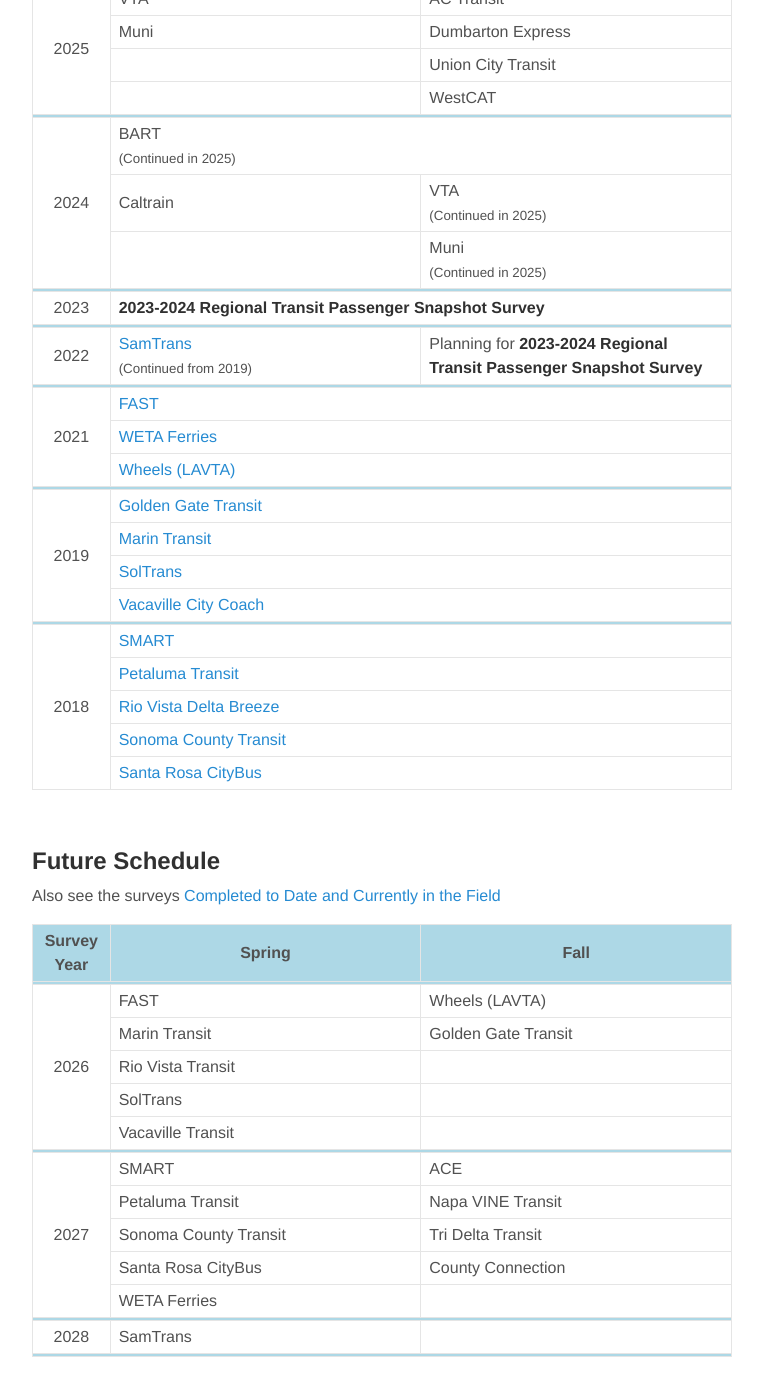
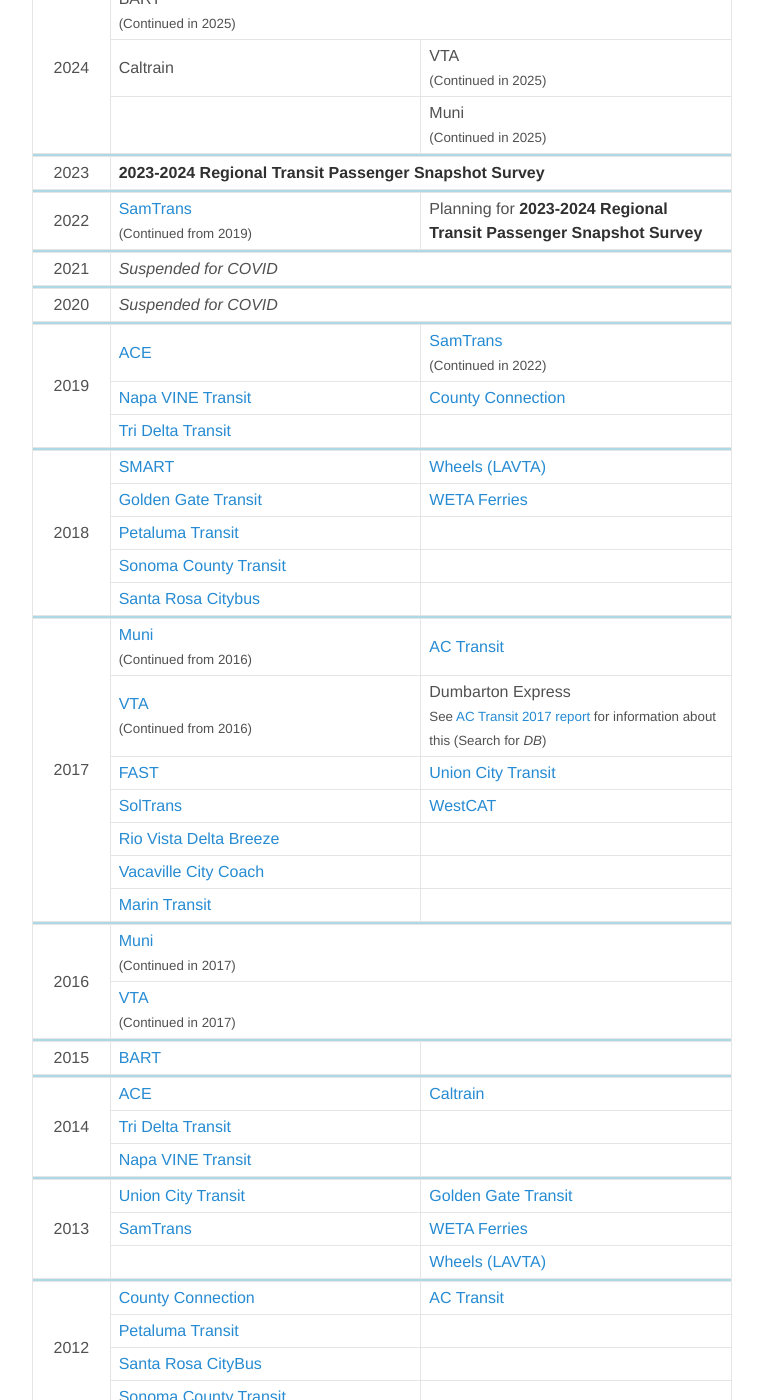
Before and after one commit to BayAreaMetro/transit-passenger-surveys, a Jekyll site: the page built from schedule.md, in a window 1280 px wide and 1400 px high, scrolled down 434 px. Shown: the whole window, without its empty margins (144-907 px from the left). Built offline with Jekyll 4.4.1, drawn with Linux system fonts in a browser that asks for light colours; nearby versions of some CDN libraries; library files that are not in the unit come from our copies; some of the changed text lies outside the part shown.

Commit message:
Reverting to check format

```diff
--- a/schedule.md
+++ b/schedule.md
@@ -19,24 +19,6 @@
  </tr></thead>
  <tbody>
   <tr>
-    <td rowspan="4" style="text-align:center; vertical-align:middle;">2025</td>
-    <td>VTA</td>
-    <td>AC Transit</td>
-  </tr>
-  <tr>
-    <td>Muni</td>
-    <td>Dumbarton Express</td>
-  </tr>
-  <tr>
-    <td></td>
-    <td>Union City Transit</td>
-  </tr>
-  <tr>
-    <td></td>
-    <td>WestCAT</td>
-  </tr>
-  <tr><td colspan="3" style="height:0px; background-color:lightblue; padding:1px"></td></tr>
-  <tr>
     <td rowspan="3" style="text-align:center; vertical-align:middle;">2024</td>
     <td colspan="2">BART<br /><small>(Continued in 2025)</small></td>
   </tr>
@@ -48,59 +30,154 @@
     <td></td>
     <td>Muni<br /><small>(Continued in 2025)</small></td>
   </tr>
-  <tr><td colspan="3" style="height:0px; background-color:lightblue; padding:1px"></td></tr>
+  <tr><td colspan="3" style="height=0px; background-color:lightblue; padding:1px"></td></tr>
   <tr>
     <td style="text-align:center; vertical-align:middle;">2023</td>
     <td colspan="2"><strong>2023-2024 Regional Transit Passenger Snapshot Survey</strong></td>
   </tr>
-  <tr><td colspan="3" style="height:0px; background-color:lightblue; padding:1px"></td></tr>
+  <tr><td colspan="3" style="height=0px; background-color:lightblue; padding:1px"></td></tr>
   <tr>
     <td style="text-align:center; vertical-align:middle;">2022</td>
     <td><a href="https://mtcdrive.box.com/v/transit-survey-samtrans-2022">SamTrans</a><br /><small>(Continued from 2019)</small></td>
     <td>Planning for <strong>2023-2024 Regional Transit Passenger Snapshot Survey</strong></td>
   </tr>
-  <tr><td colspan="3" style="height:0px; background-color:lightblue; padding:1px"></td></tr>
+  <tr><td colspan="3" style="height=0px; background-color:lightblue; padding:1px"></td></tr>
   <tr>
-    <td rowspan="3" style="text-align:center; vertical-align:middle;">2021</td>
-    <td colspan="2"><a href="https://mtcdrive.box.com/v/2021-Transit-Survey-Fairfield">FAST</a></td>
+    <td style="text-align:center; vertical-align:middle">2021</td>
+    <td colspan="2"><em>Suspended for COVID</em></td>
+  </tr>
+  <tr><td colspan="3" style="height=0px; background-color:lightblue; padding:1px"></td></tr>
+  <tr>
+    <td style="text-align:center; vertical-align:middle">2020</td>
+    <td colspan="2"><em>Suspended for COVID</em></td>
+  </tr>
+  <tr><td colspan="3" style="height=0px; background-color:lightblue; padding:1px"></td></tr>
+  <tr>
+    <td rowspan="3" style="text-align:center; vertical-align:middle">2019</td>
+    <td><a href="https://mtcdrive.box.com/v/transit-survey-ace-2019">ACE</a></td>
+    <td><a href="https://mtcdrive.box.com/v/transit-survey-samtrans-2022">SamTrans</a><br /><small>(Continued in 2022)</small></td>
   </tr>
   <tr>
-    <td colspan="2"><a href="https://mtcdrive.box.com/v/2021-Transit-Survey-WETA">WETA Ferries</a></td>
+    <td><a href="https://mtcdrive.box.com/v/transit-survey-napa-vine-2019">Napa VINE Transit</a></td>
+    <td><a href="https://mtcdrive.box.com/v/transit-survey-countyconn-2019">County Connection</a></td>
   </tr>
   <tr>
-    <td colspan="2"><a href="https://mtcdrive.box.com/v/2021-Transit-Survey-Wheels">Wheels (LAVTA)</a></td>
+    <td><a href="https://mtcdrive.box.com/v/transit-survey-tri-delta-2019">Tri Delta Transit</a></td>
+    <td></td>
   </tr>
-  <tr><td colspan="3" style="height:0px; background-color:lightblue; padding:1px"></td></tr>
+  <tr><td colspan="3" style="height=0px; background-color:lightblue; padding:1px"></td></tr>
   <tr>
-    <td rowspan="4" style="text-align:center; vertical-align:middle;">2019</td>
-    <td colspan="2"><a href="https://mtcdrive.box.com/v/2019-Transit-Survey-GGT">Golden Gate Transit</a></td>
+    <td rowspan="5" style="text-align:center; vertical-align:middle">2018</td>
+    <td><a href="https://mtcdrive.box.com/v/transit-survey-smart-2018">SMART</a></td>
+    <td><a href="https://mtcdrive.box.com/v/transit-survey-lavta-2018">Wheels (LAVTA)</a></td>
   </tr>
   <tr>
-    <td colspan="2"><a href="https://mtcdrive.box.com/v/2019-Transit-Survey-MarinTransit">Marin Transit</a></td>
+    <td><a href="https://mtcdrive.box.com/v/transit-survey-ggt-2018">Golden Gate Transit</a></td>
+    <td><a href="https://mtcdrive.box.com/v/transit-survey-weta-2018">WETA Ferries</a></td>
   </tr>
   <tr>
-    <td colspan="2"><a href="https://mtcdrive.box.com/v/2019-Transit-Survey-SolTrans">SolTrans</a></td>
+    <td><a href="https://mtcdrive.box.com/v/transit-survey-petaluma-2018">Petaluma Transit</a></td>
+    <td></td>
   </tr>
   <tr>
-    <td colspan="2"><a href="https://mtcdrive.box.com/v/2019-Transit-Survey-Vacaville">Vacaville City Coach</a></td>
-  </tr>
-  <tr><td colspan="3" style="height:0px; background-color:lightblue; padding:1px"></td></tr>
-  <tr>
-    <td rowspan="5" style="text-align:center; vertical-align:middle;">2018</td>
-    <td colspan="2"><a href="https://mtcdrive.box.com/v/2018-Transit-Survey-SMART">SMART</a></td>
+    <td><a href="https://mtcdrive.box.com/v/transit-survey-sonoma-2018">Sonoma County Transit</a></td>
+    <td></td>
   </tr>
   <tr>
-    <td colspan="2"><a href="https://mtcdrive.box.com/v/2018-Transit-Survey-Petaluma">Petaluma Transit</a></td>
+    <td><a href="https://mtcdrive.box.com/v/transit-survey-santa-rosa-2018">Santa Rosa Citybus</a></td>
+    <td></td>
+  </tr>
+  <tr><td colspan="3" style="height=0px; background-color:lightblue; padding:1px"></td></tr>
+  <tr>
+    <td rowspan="7" style="text-align:center; vertical-align:middle">2017</td>
+    <td><a href="https://mtcdrive.box.com/v/transit-survey-muni-2017">Muni</a><br /><small>(Continued from 2016)</small></td>
+    <td><a href="https://mtcdrive.box.com/v/transit-survey-actransit-2017">AC Transit</a></td>
   </tr>
   <tr>
-    <td colspan="2"><a href="https://mtcdrive.box.com/v/2018-Transit-Survey-RioVista">Rio Vista Delta Breeze</a></td>
+    <td><a href="https://mtcdrive.box.com/v/transit-survey-vta-2017">VTA</a><br /><small>(Continued from 2016)</small></td>
+    <td>Dumbarton Express<br /><small>See <a href="https://mtcdrive.box.com/v/transit-survey-actransit-2017">AC Transit 2017 report</a> for information about this (Search for <em>DB</em>)</small></td>
   </tr>
   <tr>
-    <td colspan="2"><a href="https://mtcdrive.box.com/v/2018-Transit-Survey-SCT">Sonoma County Transit</a></td>
+    <td><a href="https://mtcdrive.box.com/v/transit-survey-fast-2017">FAST</a></td>
+    <td><a href="https://mtcdrive.box.com/v/transit-survey-union-city-2017">Union City Transit</a></td>
   </tr>
   <tr>
-    <td colspan="2"><a href="https://mtcdrive.box.com/v/2018-Transit-Survey-SantaRosa">Santa Rosa CityBus</a></td>
+    <td><a href="https://mtcdrive.box.com/v/transit-survey-soltrans-2017">SolTrans</a></td>
+    <td><a href="https://mtcdrive.box.com/v/transit-survey-westcat-2017">WestCAT</a></td>
   </tr>
+  <tr>
+    <td><a href="https://mtcdrive.box.com/v/transit-survey-breeze-2017">Rio Vista Delta Breeze</a></td>
+    <td></td>
+  </tr>
+  <tr>
+    <td><a href="https://mtcdrive.box.com/v/transit-survey-city-coach-2017">Vacaville City Coach</a></td>
+    <td></td>
+  </tr>
+  <tr>
+    <td><a href="https://mtcdrive.box.com/v/transit-survey-marin-2017">Marin Transit</a></td>
+    <td></td>
+  </tr>
+  <tr><td colspan="3" style="height=0px; background-color:lightblue; padding:1px"></td></tr>
+  <tr>
+    <td rowspan="2" style="text-align:center; vertical-align:middle">2016</td>
+    <td colspan="2"><a href="https://mtcdrive.box.com/v/transit-survey-muni-2017">Muni</a><br /><small>(Continued in 2017)</small></td>
+  </tr>
+  <tr>
+    <td colspan="2"><a href="https://mtcdrive.box.com/v/transit-survey-vta-2017">VTA</a><br /><small>(Continued in 2017)</small></td>
+  </tr>
+  <tr><td colspan="3" style="height=0px; background-color:lightblue; padding:1px"></td></tr>
+  <tr>
+    <td style="text-align:center; vertical-align:middle">2015</td>
+    <td><a href="https://www.bart.gov/about/reports/profile">BART</a></td>
+    <td></td>
+  </tr>
+  <tr><td colspan="3" style="height=0px; background-color:lightblue; padding:1px"></td></tr>
+  <tr>
+    <td rowspan="3" style="text-align:center; vertical-align:middle">2014</td>
+    <td><a href="https://mtcdrive.box.com/v/transit-survey-ACE-2014">ACE</a></td>
+    <td><a href="https://mtcdrive.box.com/v/transit-survey-caltrain-2014">Caltrain</a></td>
+  </tr>
+  <tr>
+    <td><a href="https://mtcdrive.box.com/v/transit-survey-tri-delta-2014">Tri Delta Transit</a></td>
+    <td></td>
+  </tr>
+  <tr>
+    <td><a href="https://mtcdrive.box.com/v/transit-survey-napa-vine-2014">Napa VINE Transit</a></td>
+    <td></td>
+  </tr>
+  <tr><td colspan="3" style="height=0px; background-color:lightblue; padding:1px"></td></tr>
+  <tr>
+    <td rowspan="3" style="text-align:center; vertical-align:middle">2013</td>
+    <td><a href="https://mtcdrive.box.com/v/transit-survey-union-city-2013">Union City Transit</a></td>
+    <td><a href="https://mtcdrive.box.com/v/transit-survey-ggt-2013">Golden Gate Transit</a></td>
+  </tr>
+  <tr>
+    <td><a href="https://mtcdrive.box.com/v/transit-survey-samtrans-2013">SamTrans</a></td>
+    <td><a href="https://mtcdrive.box.com/v/transit-survey-weta-2013">WETA Ferries</a></td>
+  </tr>
+  <tr>
+    <td></td>
+    <td><a href="https://mtcdrive.box.com/v/transit-survey-lavta-2013">Wheels (LAVTA)</a></td>
+  </tr>
+  <tr><td colspan="3" style="height=0px; background-color:lightblue; padding:1px"></td></tr>
+  <tr>
+    <td rowspan="4" style="text-align:center; vertical-align:middle">2012</td>
+    <td><a href="https://mtcdrive.box.com/v/transit-survey-countyconn-2012">County Connection</a></td>
+    <td><a href="https://mtcdrive.box.com/v/transit-survey-actransit-2012">AC Transit</a></td>
+  </tr>
+  <tr>
+    <td><a href="https://mtcdrive.box.com/v/transit-survey-petaluma-2012">Petaluma Transit</a></td>
+    <td></td>
+  </tr>
+  <tr>
+    <td><a href="https://mtcdrive.box.com/v/transit-survey-santa-rosa-2012">Santa Rosa CityBus</a></td>
+    <td></td>
+  </tr>
+  <tr>
+    <td><a href="https://mtcdrive.box.com/v/transit-survey-sonoma-2012">Sonoma County Transit</a></td>
+    <td></td>
+  </tr>
+  <tr><td colspan="3" style="height=0px; background-color:lightblue; padding:1px"></td></tr>
  </tbody>
 </table>
 
@@ -118,7 +195,25 @@
    <th style="width:40%">Fall</th>
  </tr></thead>
  <tbody>
-  <tr><td colspan="3" style="height:0px; background-color:lightblue; padding:1px"></td></tr>
+  <tr><td colspan="3" style="height=0px; background-color:lightblue; padding:1px"></td></tr>
+  <tr>
+    <td rowspan="4" style="text-align:center; vertical-align:middle;">2025</td>
+    <td>VTA</td>
+    <td>AC Transit</td>
+  </tr>
+  <tr>
+    <td>Muni<br /></td>
+    <td>Dumbarton Express</td>
+  </tr>
+  <tr>
+    <td></td>
+    <td>Union City Transit</td>
+  </tr>
+  <tr>
+    <td></td>
+    <td>WestCAT</td>
+  </tr>
+  <tr><td colspan="3" style="height=0px; background-color:lightblue; padding:1px"></td></tr>
   <tr>
     <td rowspan="5" style="text-align:center; vertical-align:middle;">2026</td>
     <td>FAST</td>
@@ -140,7 +235,7 @@
     <td>Vacaville Transit</td>
     <td></td>
   </tr>
-  <tr><td colspan="3" style="height:0px; background-color:lightblue; padding:1px"></td></tr>
+  <tr><td colspan="3" style="height=0px; background-color:lightblue; padding:1px"></td></tr>
   <tr>
     <td rowspan="5" style="text-align:center; vertical-align:middle;">2027</td>
     <td>SMART</td>
@@ -162,12 +257,12 @@
     <td>WETA Ferries</td>
     <td></td>
   </tr>
-  <tr><td colspan="3" style="height:0px; background-color:lightblue; padding:1px"></td></tr>
+  <tr><td colspan="3" style="height=0px; background-color:lightblue; padding:1px"></td></tr>
   <tr>
     <td rowspan="1" style="text-align:center; vertical-align:middle;">2028</td>
     <td>SamTrans</td>
     <td></td>
   </tr>
-  <tr><td colspan="3" style="height:0px; background-color:lightblue; padding:1px"></td></tr>
+  <tr><td colspan="3" style="height=0px; background-color:lightblue; padding:1px"></td></tr>
  </tbody>
 </table>
```
